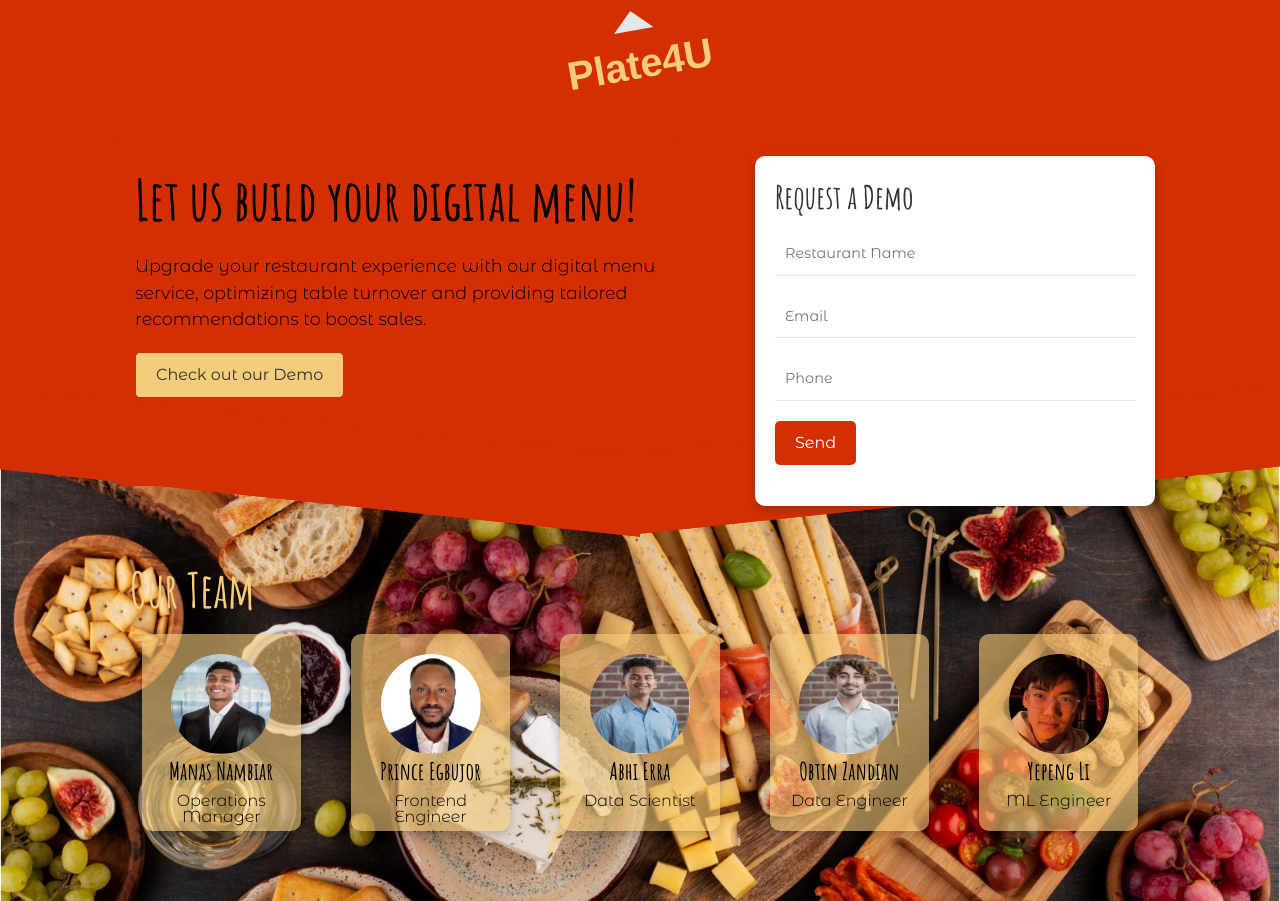
After one commit to nambiar-manas/FoodRecApp, a Flask app: template templates/landing.html in a window 1280 px wide. The commit adds this page. Run offline with Flask 2, Linux system fonts and the light colour scheme; the template is opened without the code that fills it, so the values that code supplies are empty; parts of the project's set-up code (start-up, migrations or seed data) failed here and were passed over; some libraries are stand-ins or nearby versions.

Commit message:
Updates: Contact & Landing Page

```diff
--- a/app.py
+++ b/app.py
@@ -37,11 +37,17 @@ for dish in data:
 
 # Define the home page is the landing page
 @app.route('/', methods=['GET'])
+def landing():
+    return render_template('landing.html')
+
+
+# Define the demo page
+@app.route('/index', methods=['GET'])
 def index():
     return render_template('index.html')
 
+
 # Define the menu page
-
 
 @app.route('/menu', methods=['GET'])
 def menu():
--- /dev/null
+++ b/static/css/contact.css
@@ -0,0 +1,431 @@
+@import url('https://fonts.googleapis.com/css2?family=Amatic+SC:wght@400;700&display=swap');
+@import url('https://fonts.googleapis.com/css2?family=Amatic+SC:wght@400;700&family=Montserrat+Alternates:ital,wght@0,100;0,200;0,300;0,400;0,500;0,600;0,700;0,800;0,900;1,100;1,200;1,300;1,400;1,500;1,600;1,700;1,800;1,900&display=swap');
+:root {
+    --primary-color: #d32f02;
+    --secondary-color:rgb(244, 204, 123);
+    --light: #e7e6e6;
+    --primary-color2: rgba(211, 47, 2, 0.9);
+}
+
+
+* {
+box-sizing: border-box;
+margin: 0;
+padding: 0;
+}
+
+#contact {
+background-color: var(--primary-color);
+background-size: cover;
+background-position: center;
+height: 12vh;
+display: flex;
+flex-direction: column;
+font-family: "DM Sans", -apple-system, BlinkMacSystemFont, "Segoe UI",
+  Roboto, Oxygen, Ubuntu, Cantarell, "Open Sans", "Helvetica Neue",
+  sans-serif;
+}
+
+.logo-container {
+    position: absolute;
+    top: 20px;
+    left: 50%;
+    transform: translateX(-50%) rotate(-10deg);
+    display: flex;
+    align-items: center;
+    transform-origin: center;
+    }
+
+    .logo-container::before {
+    content: "";
+    position: absolute;
+    top: -10px;
+    left: calc(50% - 20px);
+    width: 0;
+    height: 0;
+    border-left: 20px solid transparent;
+    border-right: 20px solid transparent;
+    border-bottom: 20px solid #e7e6e6;
+    z-index: -1;
+    }
+
+    .logo h1 {
+    font-family: "Fann Grotesque", sans-serif;
+    font-weight: bold;
+    color: rgb(244, 204, 123);
+    padding: 10px 20px;
+    border-radius: 5px;
+    }
+
+    ul {
+        list-style-type: none;
+    }
+
+    a {
+        text-decoration: none;
+        color: white;
+    }
+
+    h1,
+    h2 {
+        font-weight: 300;
+        line-height: 1.2;
+        margin: 10px 0;
+    }
+
+    p {
+        margin: 10px 0;
+    }
+
+    image {
+        width: 100%;
+        height: auto;
+    }
+
+    /* showcase */
+    #showcase {
+        height: 360px;
+        background-color: var(--primary-color);
+        color: #000;
+        position: relative;
+        font-family: "DM Sans", -apple-system, BlinkMacSystemFont, "Segoe UI",
+        Roboto, Oxygen, Ubuntu, Cantarell, "Open Sans", "Helvetica Neue",
+        sans-serif;
+    }
+
+    #showcase::before,
+    #showcase::after {
+        content: '';
+        position: absolute;
+        height: 80px;
+        width: 50%;
+        right: 0;
+        left: -50;
+        bottom: -44px;
+        background: var(--primary-color);
+        transform: skewY(-6deg);
+    }
+
+
+
+    #showcase h1 {
+        font-size: 3.5rem;
+        font-weight: 900;
+        font-family: "Amatic SC", sans-serif;
+    }
+
+    #showcase h2 {
+        font-size: 2rem;
+        font-family: "Amatic SC", sans-serif;
+        font-weight: 900;
+        line-height: 1;
+        margin-top: 5px;
+    }
+
+
+    #showcase p {
+        margin: 20px 0;
+        font-size: 1.1rem;
+        font-family: "Montserrat Alternates", sans-serif;
+        font-weight: 300;
+    }
+
+    #showcase .grid {
+        overflow: visible;
+        grid-template-columns: 55% 45%;
+        gap: 30px;
+    }
+
+    .showcase-form {
+       position: relative;
+       top: 50px;
+       height: 350px;
+       width: 400px;
+       padding: 40px;
+       z-index: 100;
+       justify-self: flex-end;
+    }
+    .showcase-form  .form-controls {
+        margin: 20px 0;
+    }
+    .showcase-text {
+        position: relative;
+        top: 30px;
+        padding: 20px;
+        border-radius: 10px;
+        background-color: var(--primary-color);
+        color: #000;
+        height: 350px;
+    }
+
+
+    .showcase-form  input[type="text"],
+    .showcase-form  input[type="email"] {
+        width: 100%;
+        border: 0;
+        border-bottom: 1px solid var(--light);
+        padding: 10px;
+        font-size: 0.9rem;
+        font-family:"Montserrat Alternates", sans-serif ;
+    }
+
+    .showcase-form input {
+        outline: none;
+
+    }
+
+
+    /* Team */
+
+    .team::before,
+    .team::after {
+        content: '';
+        position: absolute;
+        height: 80px;
+        width: 50%;
+        right: 0;
+        left: 0;
+        top: 423px;
+        background: var(--primary-color);
+        transform: skewY(6deg);
+
+    }
+
+    .team {
+        background: url('../images/bg4.png') no-repeat center center/cover;
+        padding-top: 100px;
+    }
+
+    .team .cards {
+        text-align: center;
+        padding: 20px;
+        border-radius: 10px;
+        box-shadow: 0 4px 10px rgba(0, 0, 0, 0.2);
+        transition: all 0.3s ease;
+        background-color: rgb(244, 204, 123, 0.6);
+        color: #000;
+        height: 82%;
+
+    }
+    .team .cards:hover {
+        transform: translateY(-10px);
+        background-color: rgb(244, 204, 123,1);
+    }
+
+    .grid-5 img {
+        width: 100px;
+        height: 100px;
+        object-fit: fill;
+        border-radius: 100px;
+    }
+    .team h1 {
+        font-size: 3rem;
+        font-family: "Amatic SC", sans-serif;
+        font-weight: 1000;
+        line-height: 1;
+        margin-bottom: -50px;
+        color: var(--secondary-color);
+    }
+
+    .team h2 {
+        font-size: 1.5rem;
+        font-family: "Amatic SC", sans-serif;
+        font-weight: 1000;
+        line-height: 1;
+        margin-top: 5px;
+
+    }
+
+    .team p {
+        font-size: 1rem;
+        font-family: "Montserrat Alternates", sans-serif;
+        font-weight: 300;
+        line-height: 1;
+
+    }
+
+    /* Utilities */
+    .container {
+        max-width: 1100px;
+        overflow: auto;
+        margin: 0 auto;
+        padding: 0 40px;
+    }
+
+    .grid {
+        display: grid;
+        grid-template-columns: repeat(2, 1fr);
+        gap: 20px;
+        justify-content: center;
+        align-items: center;
+        height: 100%;
+
+    }
+
+    .grid-5 {
+        grid-template-columns: repeat(5, 1fr);
+        gap: 30px;
+        justify-content: center;
+        align-items: center;
+        height: 100%;
+    }
+
+
+
+    .cards {
+        background: #fff;
+        color: #333;
+        border-radius: 10px;
+        box-shadow: 0 4px 10px rgba(0, 0, 0, 0.2);
+        padding: 20px;
+        margin: 10px;
+        transition: all 0.3s ease;
+    }
+
+    .btn {
+        display: inline-block;
+        padding: 10px 20px;
+        cursor: pointer;
+        background: var(--primary-color);
+        color: #fff;
+        border: none;
+        border-radius: 5px;
+        font-family: "Montserrat Alternates", sans-serif;
+    }
+
+    .btn:hover {
+        background: var(--secondary-color);
+        color: #333;
+    }
+
+    .btn-outline {
+        background-color: var(--secondary-color);
+        color: #333;
+        border: 1px solid var(--primary-color);
+        font-family:"Montserrat Alternates", sans-serif ;
+    }
+
+    .btn-outline:hover {
+        background: var(--primary-color);
+        color: #fff;
+        border: 1px solid var(--secondary-color);
+    }
+
+    .text-center {
+        text-align: center;
+    }
+
+    .my-5 {
+        margin: .1rem;
+    }
+
+    .py-5 {
+        padding: 1rem 0;
+    }
+
+
+
+    /* Tablet and Under */
+
+    @media (max-width: 768px) {
+
+
+        .grid,
+        .grid-5,
+        #showcase .grid,
+        #showcase .grid-5
+        .team .grid {
+            grid-template-columns: 1fr;
+            grid-template-rows: 1fr;
+        }
+
+        .grid-5 {
+            grid-template-columns: 1fr;
+        }
+
+        .showcase-form {
+            width: 100%;
+            height: 100%;
+            padding: 20px;
+            justify-self: center;
+            margin: auto;
+        }
+
+        .showcase-text {
+            width: 100%;
+            height: 100%;
+            padding: 20px;
+            text-align: center;
+        }
+
+        .team {
+            padding-top: 400px;
+        }
+
+        .team::before,
+        .team::after {
+            top: 423px;
+        }
+    }
+
+
+    /* Mobile */
+
+    @media (max-width: 500px) {
+
+
+        .showcase-form{
+            width: 100%;
+            height: 100%;
+            padding: 20px;
+            justify-self: center;
+            margin: auto;
+        }
+
+        .showcase h1 {
+            font-size: 2.5rem;
+        }
+
+        .showcase h2 {
+            font-size: 1.5rem;
+        }
+
+        .showcase p {
+            font-size: 1rem;
+        }
+
+        .btn {
+            display: inline-block;
+            padding: 10px 20px;
+            font-size: 0.8rem;
+        }
+
+        .btn-outline {
+            font-size: 0.8rem;
+
+            margin-top: 80px;
+            z-index: 100;
+
+        }
+
+        .team::before,
+        .team::after {
+            top: 423px;
+        }
+
+        .team {
+            padding-top: 550px;
+        }
+
+        .team h1 {
+            font-size: 2.5rem;
+        }
+
+        .team h2 {
+            font-size: 1.5rem;
+        }
+
+        .team p {
+            font-size: 1rem;
+        }
+    }
--- a/static/css/landing.css
+++ b/static/css/landing.css
@@ -2,8 +2,8 @@
 @import url('https://fonts.googleapis.com/css2?family=Amatic+SC:wght@400;700&family=Montserrat+Alternates:ital,wght@0,100;0,200;0,300;0,400;0,500;0,600;0,700;0,800;0,900;1,100;1,200;1,300;1,400;1,500;1,600;1,700;1,800;1,900&display=swap');
 * {
 box-sizing: border-box;
-margin: 0px;
-padding: 0px;
+margin: 0;
+padding: 0;
 }
 #landing {
 background: url("../images/bg3_edited.png");
--- /dev/null
+++ b/templates/landing.html
@@ -0,0 +1,108 @@
+<!DOCTYPE html>
+<html lang="en">
+  <head>
+    <meta charset="UTF-8" />
+    <meta name="viewport" content="width=device-width, initial-scale=1.0" />
+    <title>Plate4U | Digital Menu</title>
+    <link
+      rel="stylesheet"
+      href="https://stackpath.bootstrapcdn.com/bootstrap/4.3.1/css/bootstrap.min.css"
+    />
+    <link
+      rel="stylesheet"
+      href="https://cdnjs.cloudflare.com/ajax/libs/font-awesome/5.13.0/css/all.css"
+    />
+    <link
+      rel="stylesheet"
+      href="{{ url_for('static', filename='css/contact.css') }}"
+    />
+    <link
+    rel="stylesheet"
+    href="../static/css/contact.css"
+  />
+
+    <title>Plate4U | Digital Menu</title>
+  </head>
+
+  <body>
+    <section id="contact">
+      <a href="/">
+      <div class="logo-container">
+        <div class="logo">
+          <h1>Plate4U</h1>
+        </div>
+      </div>
+      </a>
+    </section>
+
+    <section id="showcase">
+      <div class="container grid">
+        <div class="showcase-text">
+          <h1>
+            Let us build your digital menu!
+          </h1>
+          <p>
+            Upgrade your restaurant experience with our digital menu service,
+            optimizing table turnover and providing tailored recommendations to boost sales.
+          </p>
+          <a href="/index" class="btn btn-outline">
+            Check out our Demo
+          </a>
+        </div>
+        <div class="showcase-form cards">
+          <h2>Request a Demo</h2>
+          <form>
+            <div class="form-controls">
+              <input type="text" name="restaurant" placeholder="Restaurant Name" required />
+            </div>
+            <div class="form-controls">
+              <input type="email" name="email" placeholder="Email" required />
+            </div>
+            <div class="form-controls">
+              <input type="text" name="phone" placeholder="Phone" required />
+            </div>
+            <a href="mailto:schedule4plates.com?subject=Subject%20of%20the%20email&body=Body%20of%20the%20email">
+              <input type="submit" value="Send" class="btn btn-primary" />
+            </a>
+
+        </div>
+      </div>
+
+    </section>
+
+    <section class="team">
+
+      <div class="container">
+        <h1 class="team-heading">Our Team</h1>
+        <div class="grid grid-5 text-center my-5">
+          <div class="team-member cards">
+            <img src="../static/images/manas.png" alt="team member" />
+            <h2>Manas Nambiar</h2>
+            <p>Operations Manager</p>
+          </div>
+          <div class="team-member cards">
+            <img src="../static/images/prinz.png" alt="team member" />
+            <h2>Prince Egbujor</h2>
+            <p>Frontend Engineer</p>
+          </div>
+          <div class="team-member cards">
+            <img src="../static/images/abhi.jpg" alt="team member" />
+            <h2>Abhi Erra</h2>
+            <p>Data Scientist</p>
+          </div>
+          <div class="team-member cards">
+            <img src="../static/images/obtin.jpg" alt="team member" />
+            <h2>Obtin Zandian</h2>
+            <p>Data Engineer</p>
+          </div>
+          <div class="team-member cards">
+            <img src="../static/images/yepeng.png" alt="team member" />
+            <h2>Yepeng Li</h2>
+            <p>ML Engineer</p>
+          </div>
+        </div>
+      </div>
+    </section>
+
+  </body>
+</html>
```
Also changed, not shown: static/css/main.css (+24 -132 lines), templates/checkout.html (+6 -4 lines), templates/index.html (+6 -4 lines), static/images/abhi.jpg (added), static/images/bg4.png (added), static/images/manas.png (added), static/images/obtin.jpg (added), static/images/prinz.png (added), static/images/yepeng.png (added).
